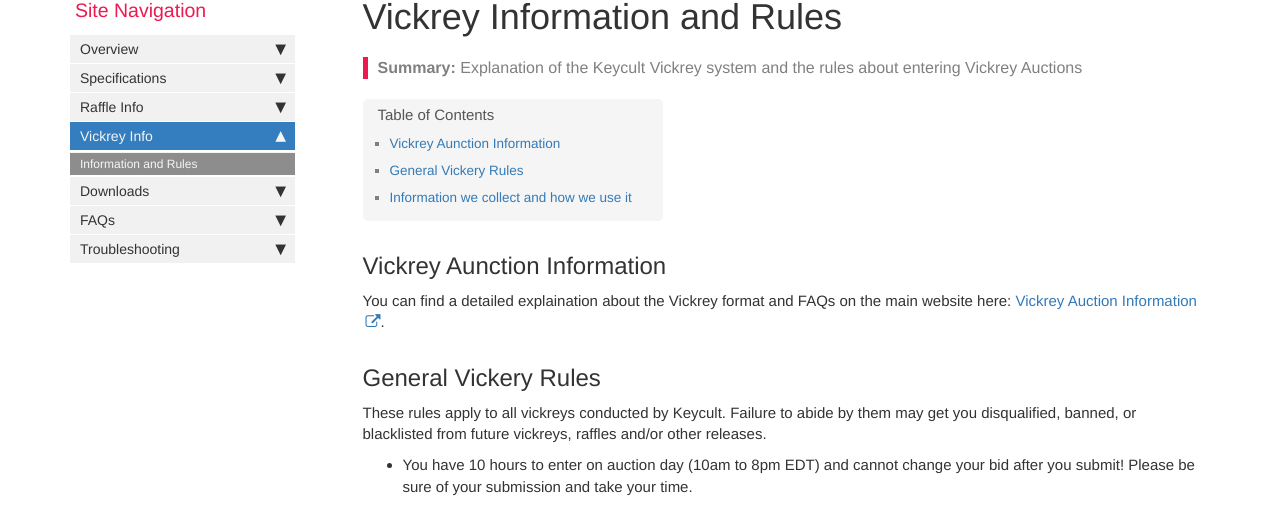
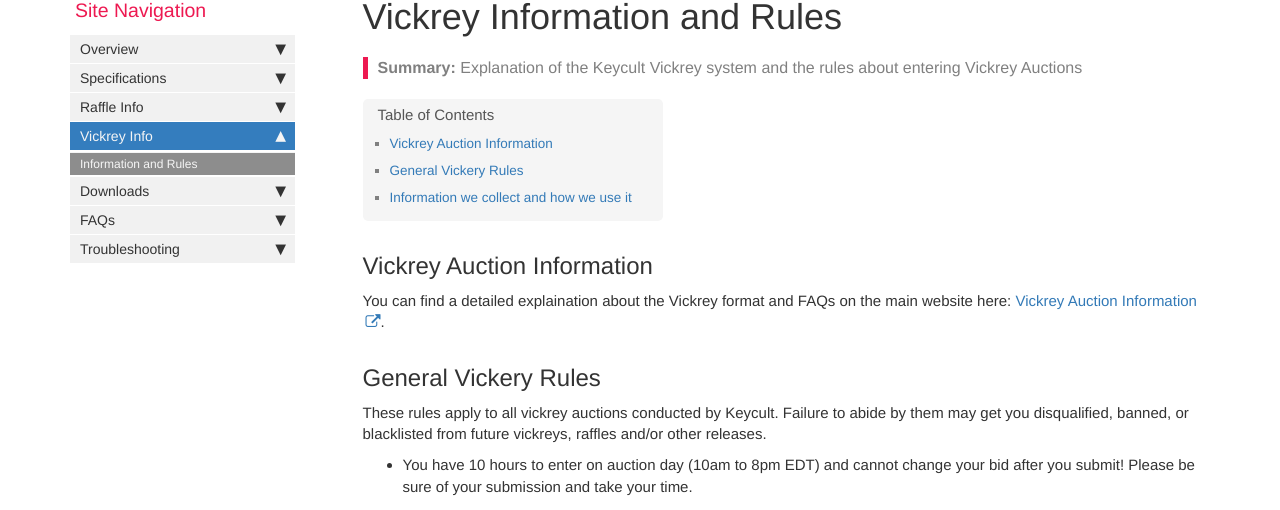
Before and after one commit to keycult/keycult-resources, a Jekyll site: the page built from pages/mydoc/vickrey_info_rules.md, in a window 1280 px wide and 1336 px high. Shown: the part 94-604 px from the top of the window. Built offline with Jekyll 4.4.1, drawn with Linux system fonts in a browser that asks for light colours; comment, search, counter and statistics services are not loaded.

Commit message:
Spell check lol

```diff
--- a/pages/mydoc/vickrey_info_rules.md
+++ b/pages/mydoc/vickrey_info_rules.md
@@ -7,13 +7,13 @@
 summary: Explanation of the Keycult Vickrey system and the rules about entering Vickrey Auctions
 ---
 
-## Vickrey Aunction Information
+## Vickrey Auction Information
 You can find a detailed explaination about the Vickrey format and FAQs on the main website here: <a href="https://keycult.com/blogs/typings/the-vickrey-auction-and-why-were-using-it">Vickrey Auction Information</a>.
 
 
 ## General Vickery Rules
 
-These rules apply to all vickreys conducted by Keycult. Failure to abide by them may get you disqualified, banned, or blacklisted from future vickreys, raffles and/or other releases.
+These rules apply to all vickrey auctions conducted by Keycult. Failure to abide by them may get you disqualified, banned, or blacklisted from future vickreys, raffles and/or other releases.
 
  - You have 10 hours to enter on auction day (10am to 8pm EDT) and cannot change your bid after you submit! Please be sure of your submission and take your time.
  - You are only allowed to bid once. Multiple bids are not allowed nor will help you.
```
